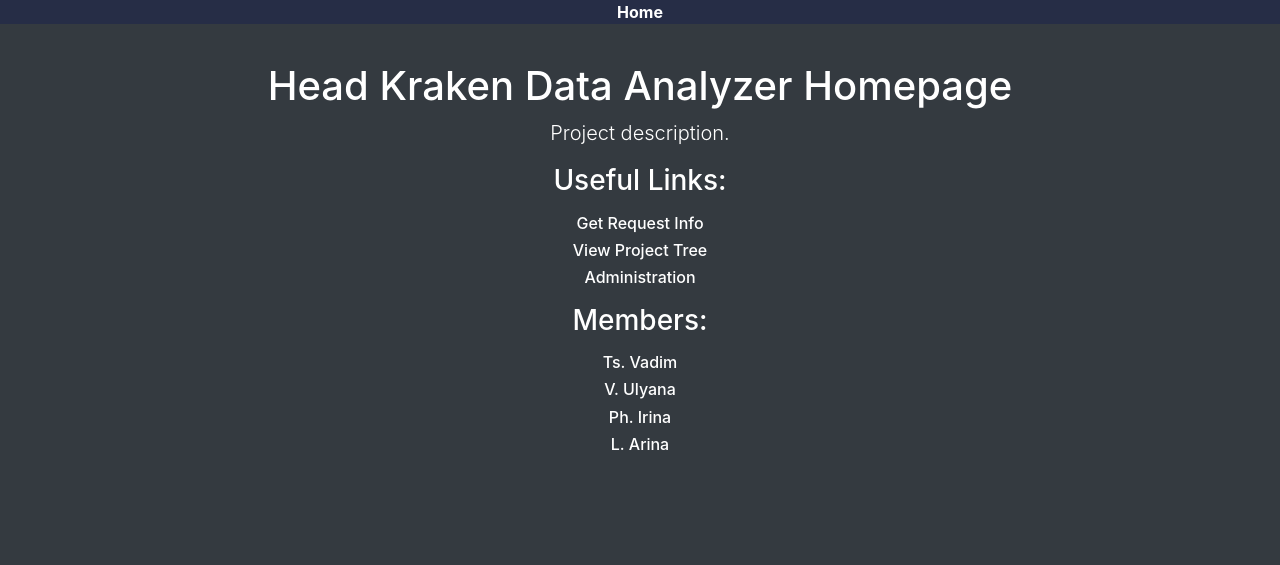
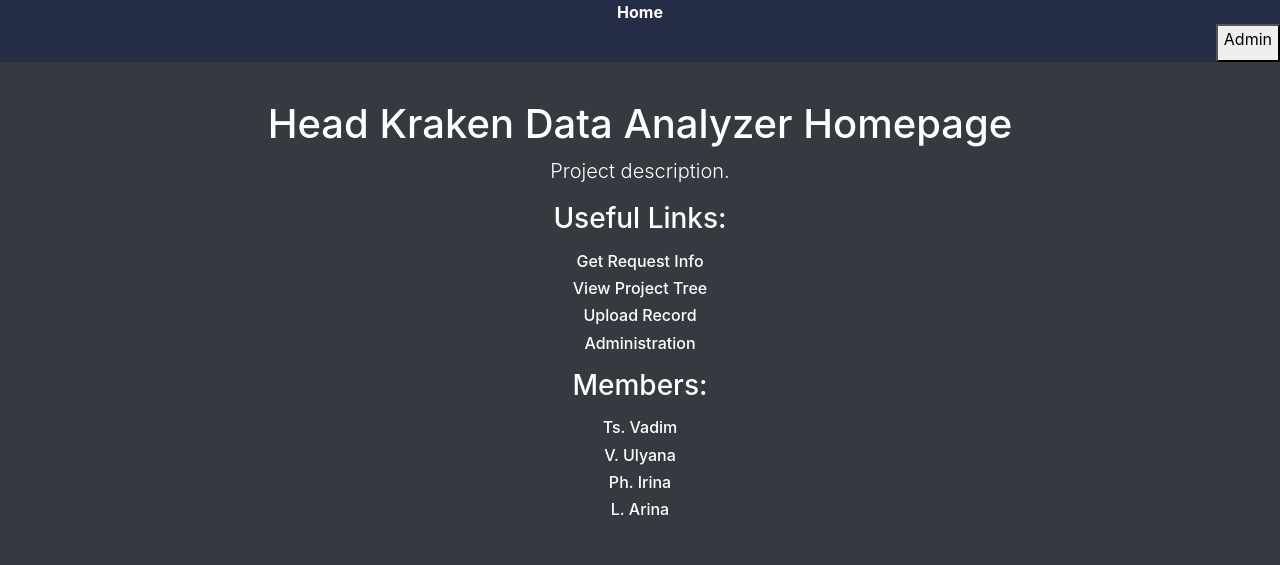
Before and after one commit to ts-vadim/sk-challenge-hehe, a Django app: page / in a window 1280 px wide. Shown: the top 565 px of the page. Run offline with Django 3.2, Linux system fonts and the light colour scheme; data comes from the database, SQL or seed files in the repository; both versions use the stored data as it was after the commit; some libraries are stand-ins or nearby versions.

Commit message:
some commit

```diff
--- /dev/null
+++ b/web-app/krakenDataAnalyzer/main/forms.py
@@ -0,0 +1,4 @@
+from django import forms
+
+class RecordForm(forms.Form):
+    record_file = forms.FileField()
--- a/web-app/krakenDataAnalyzer/main/models.py
+++ b/web-app/krakenDataAnalyzer/main/models.py
@@ -1,15 +1,22 @@
 from django.db import models
 from django.conf import settings
-from os import path
+from django.dispatch import receiver
+import os
 
 
 class KrakenRecord(models.Model):
 	title = models.CharField(verbose_name='Record Title', max_length=250)
-	file = models.FileField(verbose_name='Record File', upload_to=settings.RECORDS_PATH)
+	file = models.FileField(verbose_name='Record File', upload_to=settings.RECORDS_PATH, )
 	created_at = models.DateTimeField(verbose_name='Date of Creation', auto_now_add=True)
 
 	def __str__(self):
 		return self.title
+
+	def delete(self, *args, **kwargs):
+		storage, path = self.file.storage, self.file.path
+		storage.delete(path)
+		super(KrakenRecord, self).delete(*args, **kwargs)
+		print('deleted', path, storage)
 
 
 class SiteMember(models.Model):
--- a/web-app/krakenDataAnalyzer/main/templates/base/base.html
+++ b/web-app/krakenDataAnalyzer/main/templates/base/base.html
@@ -41,6 +41,7 @@
 	<div id="holder">
 		<div id="header">
 			<a href="/" class="text-white"><strong>Home</strong></a>
+			{% block header_content %}{% endblock %}
 		</div>
 
 		<div id="body" class="text-white">
--- a/web-app/krakenDataAnalyzer/main/templates/main/home.html
+++ b/web-app/krakenDataAnalyzer/main/templates/main/home.html
@@ -1,10 +1,29 @@
 {% extends 'base/base.html' %}
+
 
 <!--     Title     -->
 {% block title %}
 Homepage
 {% endblock %}
 
+
+<!--     Content     -->
+{% block header_content %}
+<style>
+    #header-admin-btn {
+        text-align: right;
+        vertical-align: middle;
+    }
+</style>
+
+<div id="header-admin-btn">
+    <form action="admin/" method="GET">
+        <button type="submit">
+            <label for="Admin">Admin</label>
+        </button>
+    </form>
+</div>
+{% endblock %}
 
 
 <!--     Content     -->
@@ -43,6 +62,7 @@ Homepage
         <p><h3>Useful Links:</h3></p>
         <h6><a href="{% url 'rinfo' %}" class="text-white">Get Request Info</a></h6>
         <h6><a href="{% url 'tree' %}" class="text-white">View Project Tree</a></h6>
+        <h6><a href="{% url 'upload' %}" class="text-white">Upload Record</a></h6>
         <h6><a href="admin/" class="text-white">Administration</a></h6>
     </div>
 
@@ -57,5 +77,4 @@ Homepage
             {% endif %}
         {% endfor %}
     </div>
-
 {% endblock %}
--- a/web-app/krakenDataAnalyzer/main/urls.py
+++ b/web-app/krakenDataAnalyzer/main/urls.py
@@ -1,10 +1,13 @@
 from django.urls import path
+from django.conf.urls import include, url
+from django.conf import settings
+from django.conf.urls.static import static
 from .views import *
-
 
 urlpatterns = [
 	path('', homepage),
 	path('rinfo/', request_info, name='rinfo'),
 	path('tree/', project_tree, name='tree'),
+	path('upload/', upload, name='upload'),
 	path('<path:url_path>/', path_download)
 ]
--- a/web-app/krakenDataAnalyzer/main/views.py
+++ b/web-app/krakenDataAnalyzer/main/views.py
@@ -1,8 +1,31 @@
 from django.shortcuts import render
-from django.http import HttpResponse, HttpResponseServerError as Http500
-from main.models import SiteMember
+from django.http import HttpResponse, HttpResponseRedirect, HttpResponseServerError as Http500
+from django.template import RequestContext
 import os
 
+from .models import SiteMember
+from .models import KrakenRecord
+from .forms import RecordForm
+
+
+def upload(request):
+	# Handle file upload
+	if request.method == 'POST':
+		form = RecordForm(request.POST, request.FILES)
+		if form.is_valid():
+			new_record = KrakenRecord(file = request.FILES['record_file'], title=request.FILES['record_file'].name)
+			new_record.save()
+			# Redirect to the document list after POST
+			return HttpResponseRedirect('/upload')
+	else:
+		form = RecordForm() # A empty, unbound form
+	# Render list page with the documents and the form
+	records = KrakenRecord.objects.all()
+	return render(
+		request,
+		'main/upload.html',
+		{'records': records, 'form': form}
+	)
 
 
 def homepage(request):
@@ -15,7 +38,6 @@ def path_download(request, url_path: str):
 	# WTF
 	ospath = cwd + os.path.sep + url_path.replace('/', os.path.sep)
 	ospath = ospath.replace(os.path.sep * 2, os.path.sep)
-
 	if os.path.exists(ospath) and not os.path.isdir(ospath):
 		with open(ospath, 'rb') as file:
 			response = HttpResponse(file.read(), content_type="text/plain")# application/force-download
@@ -41,7 +63,6 @@ def request_info(request):
 	)
 	except Exception as e:
 		response = '<br>Exception:</b> ' + str(e)
-
 	header = "<h1><a href=\"/\">Homepage</a></h1><br>"
 	return HttpResponse(header + response)
 
@@ -52,11 +73,9 @@ def project_tree(request):
 		'__init__.py',
 		'migrations'
 	]
-
 	tree = dict()
 	start_dir = os.getcwd()
 	files_to_render = list()
-
 	for path in os.walk(start_dir):
 		cwd = path[0]
 		dirs = path[1]
@@ -68,5 +87,4 @@ def project_tree(request):
 				continue
 			filepath = os.path.join(cwd.replace(start_dir, ''), file)
 			files_to_render.append((filepath, '/' + filepath))
-
 	return render(request, 'main/tree.html', {'files': files_to_render})
```
Also changed, not shown: web-app/krakenDataAnalyzer/main/templates/main/upload.html (added, +45 -0 lines), web-app/krakenDataAnalyzer/db.sqlite3.
